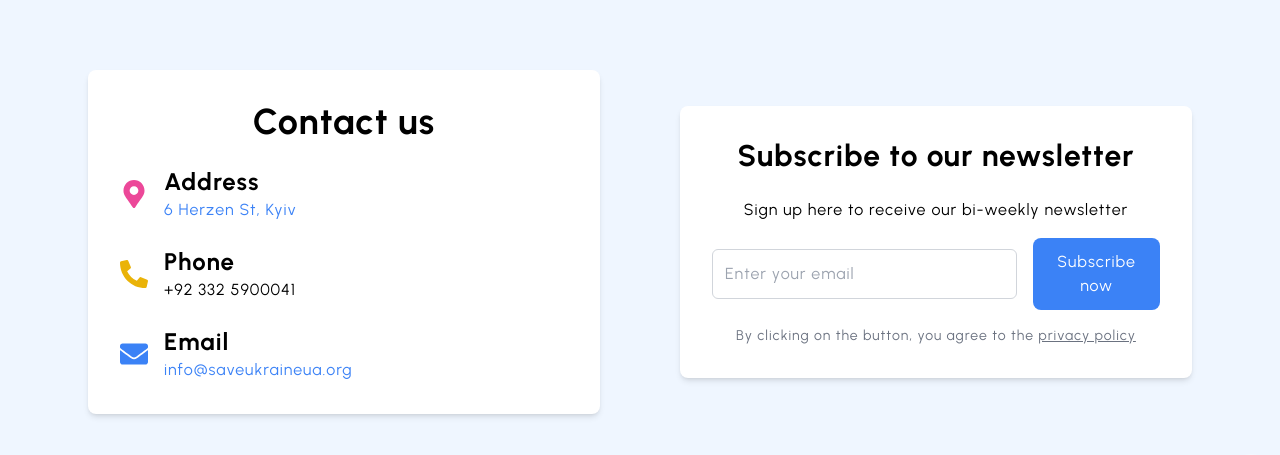
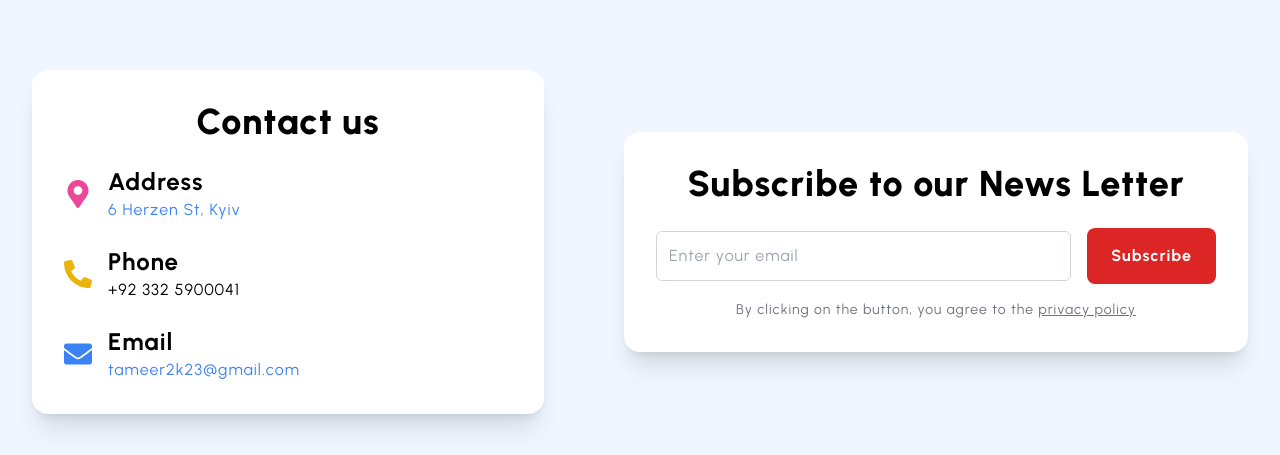
Before and after one commit to IbrahimBajwa313/SavaGaza, a Next.js app: page /SearchResults in a window 1280 px wide. Shown: the part 280-735 px from the top of the page. Built offline with nearby package versions, Linux system fonts and the light colour scheme.

Commit message:
Add ContactUs
ContactUsAndSubscribe added and Footer Updated

```diff
--- a/components/ContactAndSubscribe.jsx
+++ b/components/ContactAndSubscribe.jsx
@@ -5,8 +5,8 @@ const ContactAndSubscribe = () => {
   return (
     <div className="flex flex-col lg:flex-row justify-center items-center gap-20 bg-blue-50 p-8 min-h-screen">
       {/* Contact Section */}
-      <div className="bg-white p-8 rounded-lg shadow-md max-w-lg w-full">
-        <h1 className="text-4xl font-bold text-center mb-6">Contact us</h1>
+      <div className="bg-white p-8 rounded-2xl shadow-xl max-w-lg w-full flex-grow">
+        <h1 className="text-4xl font-extrabold text-center mb-6">Contact us</h1>
         <div className="space-y-6">
           {/* Address */}
           <div className="flex items-center space-x-4">
@@ -14,7 +14,7 @@ const ContactAndSubscribe = () => {
             <div>
             <p className="text-2xl font-bold">Address</p>
             <a
-              href="https://www.google.com/maps/search/?api=1&query=6+Herzen+St,+Kyiv"
+              href=""
               target="_blank"
               rel="noopener noreferrer"
               className="text-blue-500 hover:underline"
@@ -38,7 +38,7 @@ const ContactAndSubscribe = () => {
             <div>
               <p className="text-2xl font-bold">Email</p>
               <a href="mailto:tameer2k23@gmail.com" className="text-blue-500 hover:underline">
-                info@saveukraineua.org
+                tameer2k23@gmail.com
               </a>
             </div>
           </div>
@@ -47,9 +47,10 @@ const ContactAndSubscribe = () => {
       </div>
 
       {/* Subscribe Section */}
-      <div className="bg-white p-8 rounded-lg shadow-md max-w-lg w-full flex flex-col justify-center items-center text-center">
-        <h2 className="text-3xl font-bold mb-6">Subscribe to our newsletter</h2>
-        <p className="mb-4">Sign up here to receive our bi-weekly newsletter</p>
+      <div className="bg-white p-8 rounded-2xl shadow-xl max-w-2xl w-full flex flex-col justify-center items-center text-center">
+
+
+        <h2 className="text-4xl font-extrabold mb-6">Subscribe to our News Letter</h2>
 
         {/* Email Input Field */}
         <form className="flex flex-col md:flex-row items-center w-full space-y-4 md:space-y-0 md:space-x-4">
@@ -58,12 +59,12 @@ const ContactAndSubscribe = () => {
             placeholder="Enter your email"
             className="border border-gray-300 p-3 rounded-md w-full focus:outline-none focus:ring-2 focus:ring-blue-400"
           />
-          <button className="bg-blue-500 text-white px-6 py-3 rounded-lg hover:bg-blue-600 transition w-full md:w-auto">
-            Subscribe now
+          <button className="w-full md:w-auto bg-red-600 px-6 py-4 text-white font-bold rounded-lg hover:bg-black transition-colors duration-600">
+            Subscribe
           </button>
         </form>
 
-        <p className="text-sm text-gray-500 mt-4">By clicking on the button, you agree to the <a href="#" className="underline">privacy policy</a></p>
+        <p className="text-sm text-gray-500 mt-4">By clicking on the button, you agree to the <a href="#" className="underline hover:text-blue-600">privacy policy</a></p>
       </div>
     </div>
   );
```
